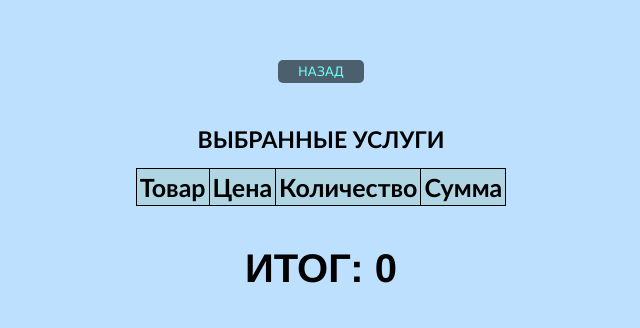
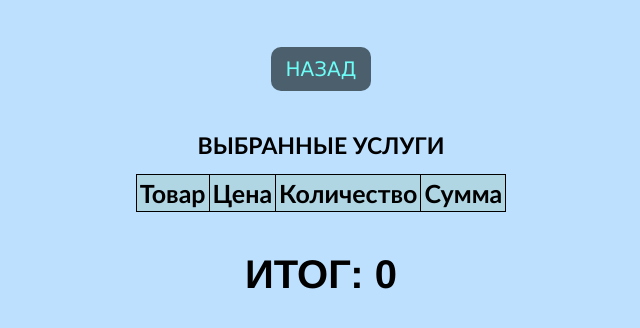
Before and after one commit to KitchenGang/Web, a plain HTML site: page new_price_1.html in a window 1280 px wide. Shown: the whole page, without its empty margins (319-959 px from the left). Drawn offline with Linux system fonts and the light colour scheme.

Commit message:
09.08.2023

```diff
--- a/new_price_1.html
+++ b/new_price_1.html
@@ -12,14 +12,13 @@
   }
 
   .homepage_button {
-      font-family: 'Lucida Sans', 'Lucida Sans Regular', 'Lucida Grande', 'Lucida Sans Unicode', Geneva, Verdana, sans-serif;
-      font-size: 13px;
+    font-family: 'Lucida Sans', 'Lucida Sans Regular', 'Lucida Grande', 'Lucida Sans Unicode', Geneva, Verdana, sans-serif;
+      text-align: center;
+      font-size: 20px;
+      padding: 10px 15px;
+      border-radius: 10px;
       color: rgb(109, 253, 246);
       background-color: #4b5f6d;
-      text-transform: uppercase;
-      text-align: center;
-      padding: 4px 20px;
-      border-radius: 5px;
       border: none;
   }
 
```
Also changed, not shown: new_price.html (+2 -1 lines).
